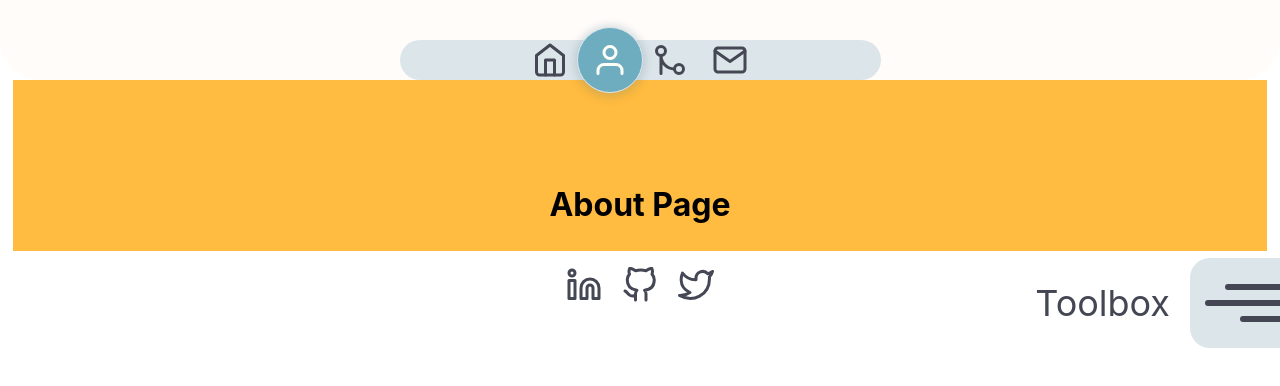
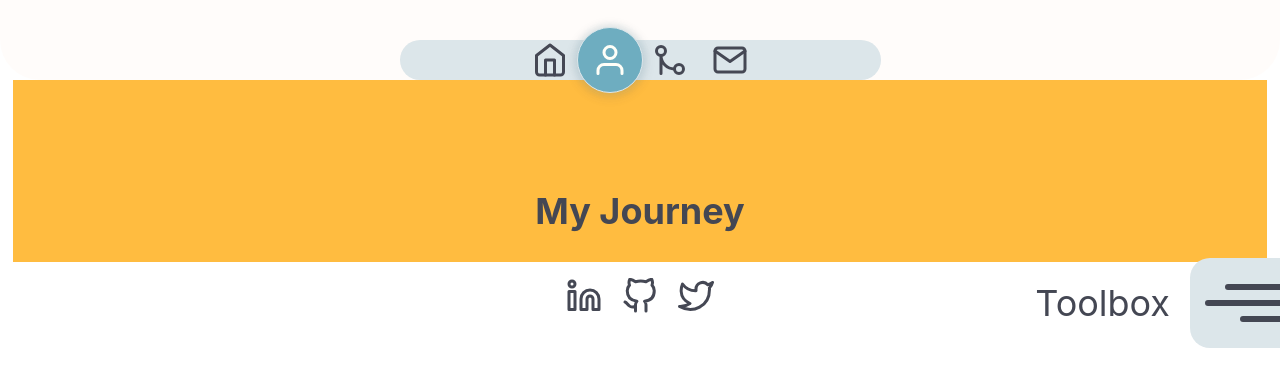
Before and after one commit to andrew-oyanguren/typescript-portfolio, a React (Vite) app: page /about in a window 1280 px wide. Shown: the top 386 px of the page. Built offline with nearby package versions, Linux system fonts and the light colour scheme.

Commit message:
Implemented useWindow on About page  to conditionally render Drawer

```diff
--- a/src/components/Drawer/Drawer.module.css
+++ b/src/components/Drawer/Drawer.module.css
@@ -37,7 +37,7 @@
     brightness(104%) contrast(104%);
   opacity: 1;
 
-  transition: opacity 2s ease-in 0.7s;
+  transition: opacity 0.5s ease-in 1s;
 }
 
 .HamburgerContainer {
--- a/src/components/Drawer/SkillsList/SkillsList.module.css
+++ b/src/components/Drawer/SkillsList/SkillsList.module.css
@@ -22,8 +22,8 @@
   border-radius: 10px;
 
   animation-name: expand;
-  animation-duration: 0.3s;
-  animation-delay: 0.7s;
+  animation-duration: 0.4s;
+  animation-delay: 0.6s;
   animation-timing-function: cubic-bezier(0.445, 0.05, 0.55, 0.95);
   animation-iteration-count: 1;
   animation-direction: normal;
--- a/src/hooks/index.ts
+++ b/src/hooks/index.ts
@@ -1,2 +1,3 @@
 export { default as useInput } from './useInput';
 export { default as useSendEmail } from './useSendEmail';
+export { default as useWindowDim } from './useWindowDim';
--- a/src/pages/AboutPage/AboutPage.tsx
+++ b/src/pages/AboutPage/AboutPage.tsx
@@ -1,10 +1,15 @@
 import { Drawer } from 'src/components';
 
+import { PageTitle } from 'src/components';
+import { useWindowDim } from 'src/hooks';
+
 export default function AboutPage() {
+  const { windowDim } = useWindowDim();
+
   return (
     <>
-      <h1>About Page</h1>
-      <Drawer />
+      <PageTitle text='My Journey' />
+      {windowDim.width > 500 ? <Drawer /> : null}
     </>
   );
 }
```
